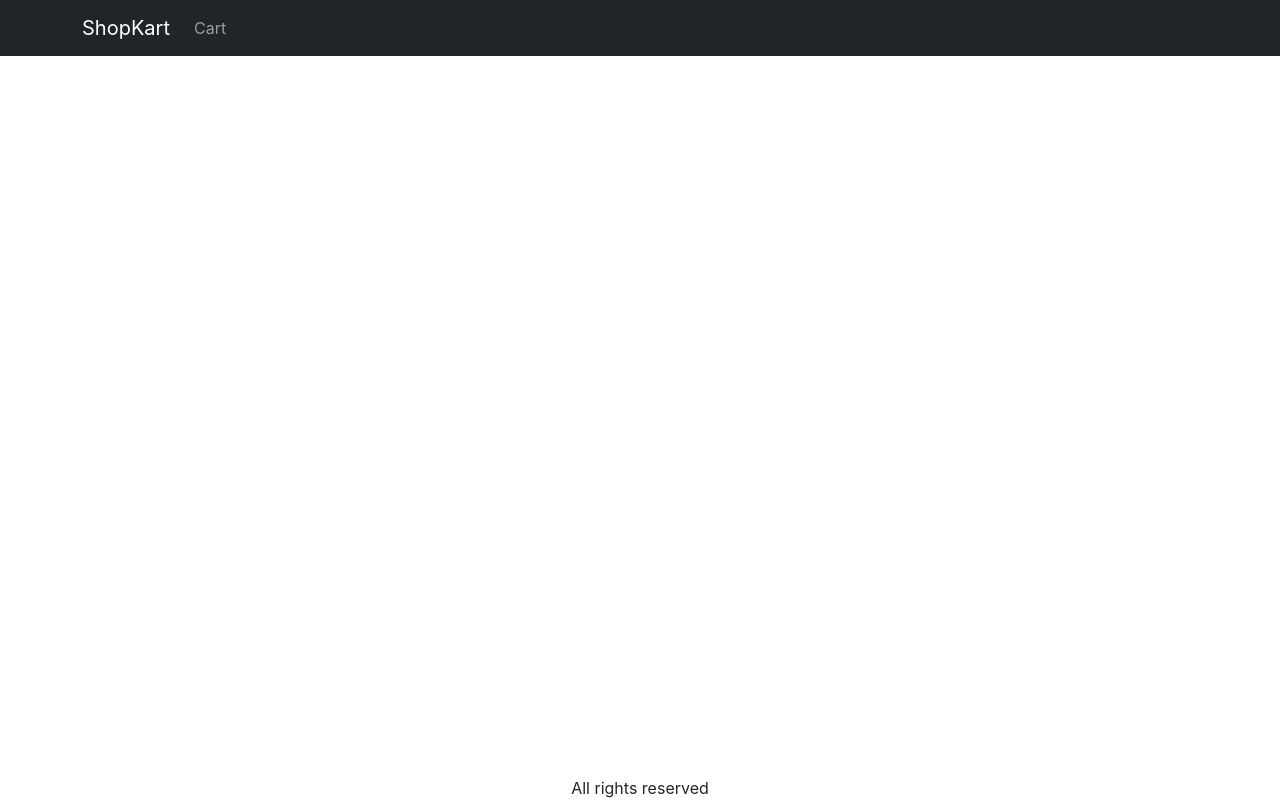
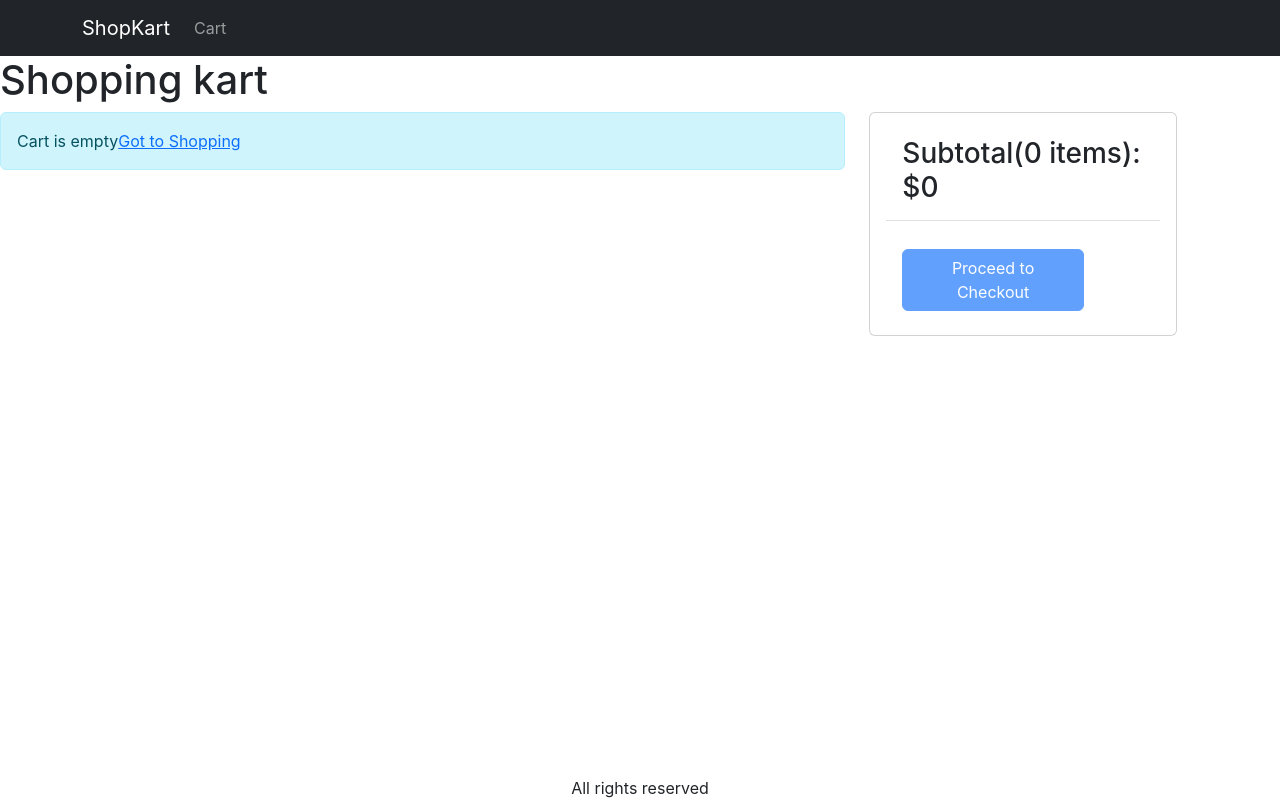
Before and after one commit to savio1912/Shopkart, a React (Create React App) app in the folder frontend/: page /cart in a window 1280 px wide. Built offline with nearby package versions, Linux system fonts and the light colour scheme.

Commit message:
cart screen added with dynamic price calculator

```diff
--- a/frontend/public/index.html
+++ b/frontend/public/index.html
@@ -10,10 +10,6 @@
       content="Web site created using create-react-app"
     />
     <link rel="apple-touch-icon" href="%PUBLIC_URL%/logo192.png" />
-    <link
-      rel="stylesheet"
-      href="https://cdnjs.cloudflare.com/ajax/libs/font-awesome/4.7.0/css/font-awesome.min.css"
-    />
 
     <!--
       manifest.json provides metadata used when your web app is installed on a
@@ -44,5 +40,9 @@
       To begin the development, run `npm start` or `yarn start`.
       To create a production bundle, use `npm run build` or `yarn build`.
     -->
+    <script
+      src="https://kit.fontawesome.com/59642da874.js"
+      crossorigin="anonymous"
+    ></script>
   </body>
 </html>
--- a/frontend/src/App.js
+++ b/frontend/src/App.js
@@ -7,6 +7,7 @@ import { LinkContainer } from "react-router-bootstrap";
 import { Badge, Nav } from "react-bootstrap";
 import { useContext } from "react";
 import { Store } from "./Store";
+import CartScreen from "./screens/CartScreen";
 function App() {
   const { state } = useContext(Store);
   const { cart } = state;
@@ -36,6 +37,7 @@ function App() {
         <main>
           <Routes>
             <Route path="/" element={<HomeScreen />} />
+            <Route path="/cart" element={<CartScreen />} />
             <Route path="/product/:slug" element={<ProductScreen />} />
           </Routes>
         </main>
--- a/frontend/src/index.css
+++ b/frontend/src/index.css
@@ -30,6 +30,9 @@ main {
   flex-wrap: wrap;
   justify-content: center;
 }
+.img-thumbnail {
+  height: 80px;
+}
 .product {
   border: 1px solid black;
   margin: 16px;
--- /dev/null
+++ b/frontend/src/screens/CartScreen.js
@@ -0,0 +1,103 @@
+import { useContext } from "react";
+import { Store } from "../Store";
+
+import React from "react";
+import { Helmet } from "react-helmet-async";
+import ErrorMessage from "../components/ErrorMessage";
+import { Card, Col, ListGroup, ListGroupItem, Row } from "react-bootstrap";
+import Button from "react-bootstrap/Button";
+import { Link } from "react-router-dom";
+
+function CartScreen() {
+  const { state, dispatch } = useContext(Store);
+  let num = 0;
+  let amt = 0;
+
+  return (
+    <div>
+      <Helmet>
+        <title>Shopping Cart</title>
+      </Helmet>
+      <h1>Shopping kart</h1>
+      <Row>
+        <Col md={8}>
+          {state.cart.cartItems.length === 0 ? (
+            <ErrorMessage>
+              Cart is empty<Link to="/">Got to Shopping</Link>
+            </ErrorMessage>
+          ) : (
+            <ListGroup>
+              {state.cart.cartItems.map((item) => (
+                <ListGroup.Item key={item._id}>
+                  <Row className="align-items-center">
+                    <Col md={4}>
+                      <img
+                        src={item.image}
+                        alt={item.name}
+                        className="img-fluid rounded img-thumbnail"
+                      ></img>{" "}
+                      <Link to={`/product/${item.slug}`}>{item.name}</Link>
+                    </Col>
+                    <Col md={3}>
+                      <Button variant="light" disabled={item.quantity === 1}>
+                        <i className="fa-solid fa-minus-circle"></i>
+                      </Button>
+                      {"     "}
+                      <span>{item.quantity}</span>
+                      {"     "}
+                      <Button
+                        variant="light"
+                        disabled={item.quantity === item.coutnInStock}
+                      >
+                        <i className="fa-solid fa-plus-circle"></i>
+                      </Button>{" "}
+                    </Col>
+                    <Col md={3}>{item.price}</Col>
+                    <Col md={2}>
+                      <Button variant="light">
+                        <i class="fa-solid fa-trash"></i>
+                      </Button>
+                    </Col>
+                  </Row>
+                </ListGroup.Item>
+              ))}
+            </ListGroup>
+          )}
+        </Col>
+        <Col md={4}>
+          <Card>
+            <Card.Body>
+              <ListGroup variant="flush">
+                <ListGroupItem>
+                  <h3>
+                    Subtotal
+                    {state.cart.cartItems.forEach((item) => {
+                      num = num + item.quantity;
+                    })}
+                    ({num} items): $
+                    {state.cart.cartItems.forEach((item) => {
+                      amt = amt + Number(item.amount) * item.quantity;
+                    })}
+                    {amt}
+                  </h3>
+                </ListGroupItem>
+                <ListGroupItem>
+                  <div className="d-grid">
+                    <Button
+                      variant="primary"
+                      disabled={state.cart.cartItems.length === 0}
+                    >
+                      Proceed to Checkout
+                    </Button>
+                  </div>
+                </ListGroupItem>
+              </ListGroup>
+            </Card.Body>
+          </Card>
+        </Col>
+      </Row>
+    </div>
+  );
+}
+
+export default CartScreen;
--- a/frontend/src/screens/ProductScreen.js
+++ b/frontend/src/screens/ProductScreen.js
@@ -1,7 +1,7 @@
 import axios from "axios";
 import { useContext, useEffect, useState } from "react";
 import Row from "react-bootstrap/Row";
-import { useParams } from "react-router-dom";
+import { useNavigate, useParams } from "react-router-dom";
 import Rating from "../components/Rating";
 import Card from "react-bootstrap/Card";
 import Button from "react-bootstrap/Button";
@@ -11,6 +11,7 @@ import { Store } from "../Store";
 import { Col } from "react-bootstrap";
 
 const ProductScreen = () => {
+  const navigate = useNavigate();
   const { state, dispatch } = useContext(Store);
   const [data, setData] = useState({});
   const addToCartHandler = async () => {
@@ -25,6 +26,7 @@ const ProductScreen = () => {
       return;
     }
     dispatch({ type: "ADD_TO_CART", payload: { ...data, quantity } });
+    navigate("/cart");
   };
   const params = useParams();
   const { slug } = params;
```
Also changed, not shown: 1 other file (tests, documents, lock files or other folders).
